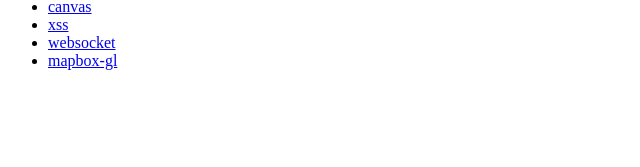
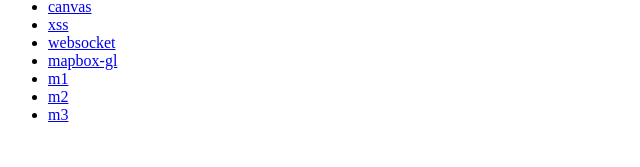
Before and after one commit to zhaoyinpeng/vue-cli, a Vue app: page /#/technologyTree in a window 1280 px wide. Shown: the part 133-300 px from the top of the page, without its empty margins (0-640 px from the left). Built offline with nearby package versions, Linux system fonts and the light colour scheme.

Commit message:
vue 路由懒加载实现某几个模块合并一起打包，从而减少小js数量（按路由，打包后依然适用）

```diff
--- /dev/null
+++ b/src/pages/technology/testBuild/m.js
@@ -0,0 +1,3 @@
+exports.m1 = require('./m1.vue')
+exports.m2 = require('./m2.vue')
+exports.m3 = require('./m3.vue')
--- a/src/pages/technologyTree.vue
+++ b/src/pages/technologyTree.vue
@@ -32,6 +32,15 @@
         },{
           name:'mapbox-gl',
           url:'/technologyTree/mapboxgl'
+        },{
+          name:'m1',
+          url:'/technologyTree/m1'
+        },{
+          name:'m2',
+          url:'/technologyTree/m2'
+        },{
+          name:'m3',
+          url:'/technologyTree/m3'
         }]
       }
     },
--- a/src/router.js
+++ b/src/router.js
@@ -14,6 +14,7 @@
 // import xss from './pages/technology/xss.vue'
 // import websocket from './pages/technology/websocket.vue'
 // import mapboxgl from './pages/technology/mapbox_gl.vue'
+let getTestBuild = componentName => resolve => require(['./pages/technology/testBuild/m.js'], components => resolve(components[componentName])) //这个是个函数啊！！！
 // 要告诉 vue 使用 vueRouter
 Vue.use(VueRouter)
 const routes = [{
@@ -64,6 +65,15 @@
   }, {
     path: 'mapboxgl',
     component: resolve => require(['./pages/technology/mapbox_gl.vue'], resolve)
+  }, {
+    path: 'm1',
+    component: getTestBuild('m1')
+  }, {
+    path: 'm2',
+    component: getTestBuild('m2')
+  }, {
+    path: 'm3',
+    component: getTestBuild('m3')
   }]
 },
 {
```
Also changed, not shown: src/pages/technology/testBuild/m1.vue (added, +18 -0 lines), src/pages/technology/testBuild/m2.vue (added, +18 -0 lines), src/pages/technology/testBuild/m3.vue (added, +18 -0 lines), 1 other file (tests, documents, lock files or other folders).
